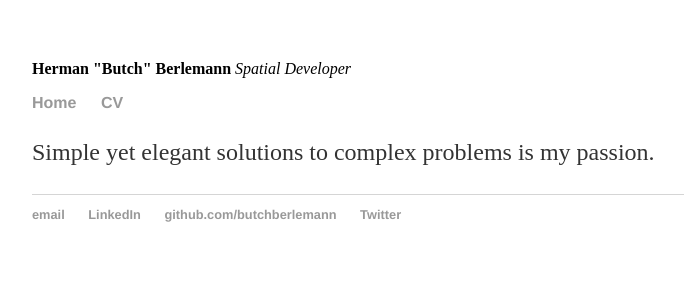
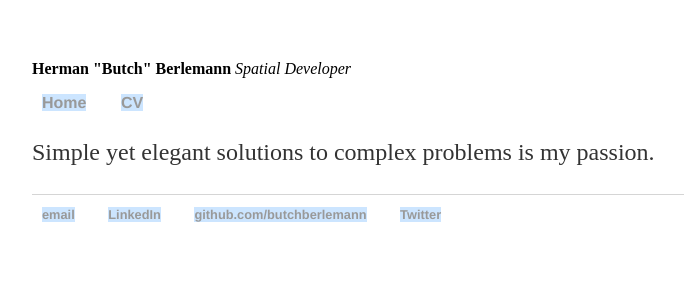
Before and after one commit to butchberlemann/butchberlemann.github.io, a Jekyll site: the page built from index.html, in a window 1280 px wide. Shown: the top 300 px of the page, without its empty margins (160-844 px from the left). Built offline with Jekyll 4.4.1, drawn with Linux system fonts in a browser that asks for light colours.

Commit message:
Update main.css

```diff
--- a/css/main.css
+++ b/css/main.css
@@ -32,6 +32,11 @@ h3 {
     font-family:'Helvetica', 'Arial', 'Sans-Serif';
 }
 
+ul li {
+  background: #cce5ff;
+  margin: 10px;
+}
+
 p {
     font-size: 1.5em;
     line-height: 1.4em;
```
